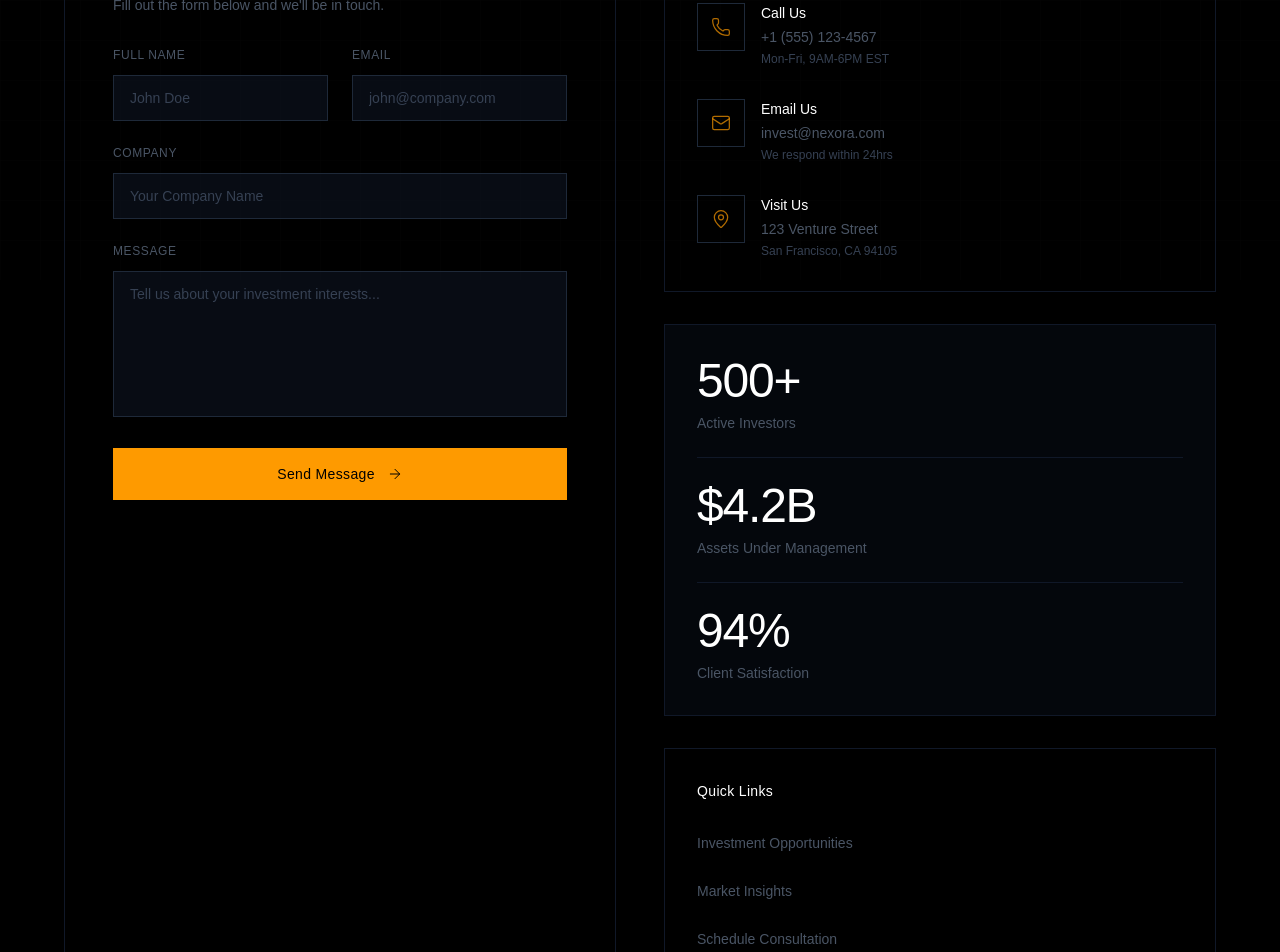
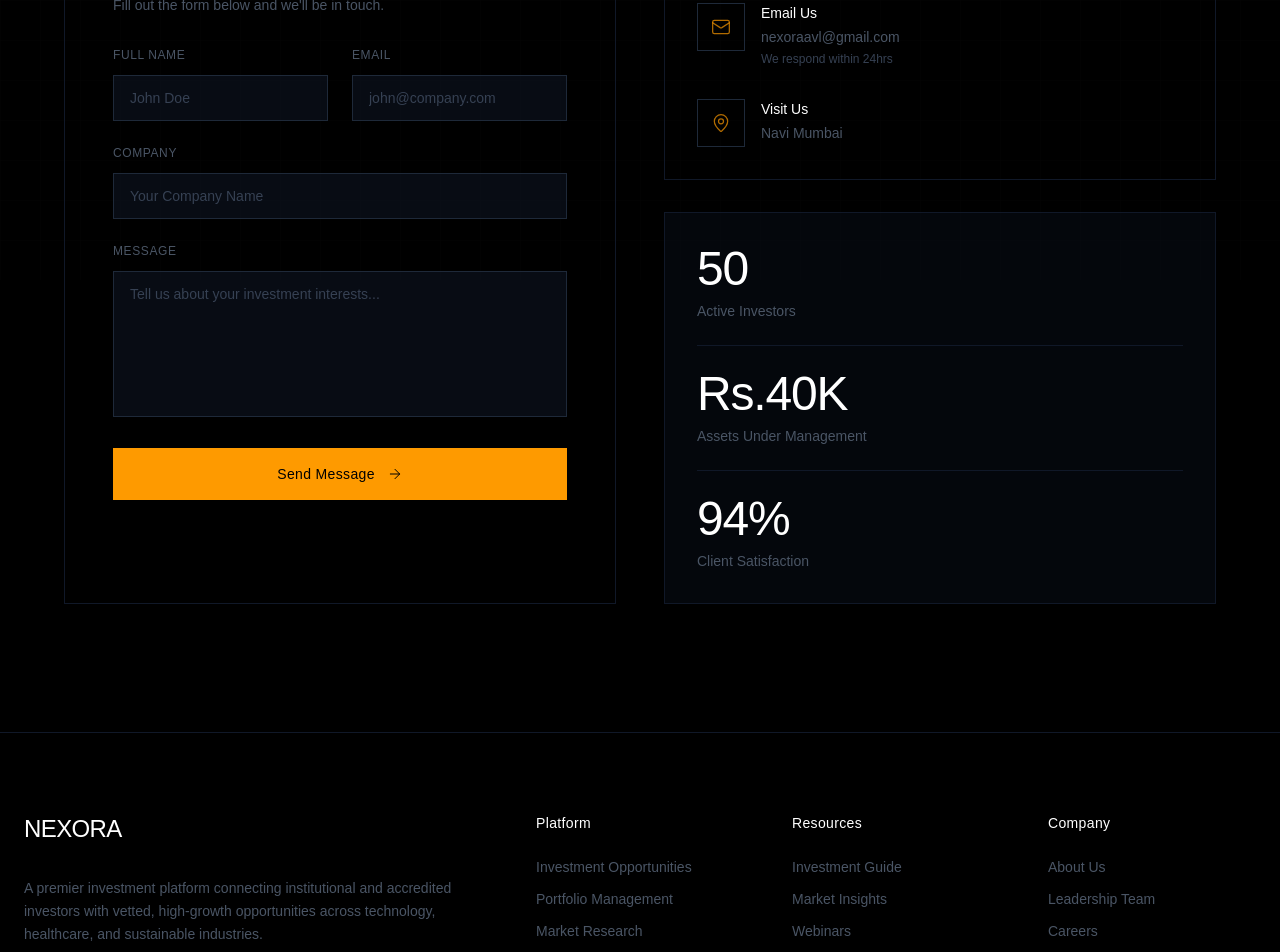
Before and after one commit to Luckywagh63/Nexora, a Next.js app: page /contact in a window 1280 px wide. Shown: the part 520-1472 px from the top of the page. Built offline with nearby package versions, Linux system fonts and the light colour scheme; no server answers.

Commit message:
Update page.jsx

```diff
--- a/app/contact/page.jsx
+++ b/app/contact/page.jsx
@@ -133,16 +133,7 @@ export default function ContactForm() {
                 <h3 className="text-2xl font-light text-white mb-8 tracking-tight">Contact Information</h3>
 
                 <div className="space-y-8">
-                  <div className="flex items-start gap-4">
-                    <div className="w-12 h-12 border border-gray-800 flex items-center justify-center flex-shrink-0">
-                      <Phone className="w-5 h-5 text-amber-500/70 stroke-[1.5]" />
-                    </div>
-                    <div>
-                      <div className="font-light text-white mb-1 text-sm">Call Us</div>
-                      <div className="text-gray-600 font-light text-sm">+1 (555) 123-4567</div>
-                      <div className="text-xs text-gray-700 font-light mt-1">Mon-Fri, 9AM-6PM EST</div>
-                    </div>
-                  </div>
+
 
                   <div className="flex items-start gap-4">
                     <div className="w-12 h-12 border border-gray-800 flex items-center justify-center flex-shrink-0">
@@ -150,7 +141,7 @@ export default function ContactForm() {
                     </div>
                     <div>
                       <div className="font-light text-white mb-1 text-sm">Email Us</div>
-                      <div className="text-gray-600 font-light text-sm">invest@nexora.com</div>
+                      <div className="text-gray-600 font-light text-sm">nexoraavl@gmail.com</div>
                       <div className="text-xs text-gray-700 font-light mt-1">We respond within 24hrs</div>
                     </div>
                   </div>
@@ -161,8 +152,8 @@ export default function ContactForm() {
                     </div>
                     <div>
                       <div className="font-light text-white mb-1 text-sm">Visit Us</div>
-                      <div className="text-gray-600 font-light text-sm">123 Venture Street</div>
-                      <div className="text-xs text-gray-700 font-light mt-1">San Francisco, CA 94105</div>
+                      <div className="text-gray-600 font-light text-sm">Navi Mumbai</div>
+
                     </div>
                   </div>
                 </div>
@@ -172,11 +163,11 @@ export default function ContactForm() {
               <div className="border border-gray-900 p-8 bg-gray-900/30">
                 <div className="space-y-6">
                   <div className="pb-6 border-b border-gray-900">
-                    <div className="text-5xl font-light text-white mb-2 tracking-tight">500+</div>
+                    <div className="text-5xl font-light text-white mb-2 tracking-tight">50</div>
                     <div className="text-gray-600 font-light text-sm">Active Investors</div>
                   </div>
                   <div className="pb-6 border-b border-gray-900">
-                    <div className="text-5xl font-light text-white mb-2 tracking-tight">$4.2B</div>
+                    <div className="text-5xl font-light text-white mb-2 tracking-tight">Rs.40K</div>
                     <div className="text-gray-600 font-light text-sm">Assets Under Management</div>
                   </div>
                   <div>
@@ -186,27 +177,6 @@ export default function ContactForm() {
                 </div>
               </div>
 
-              {/* Quick Links */}
-              <div className="border border-gray-900 p-8">
-                <h4 className="text-white font-light mb-6 text-sm tracking-wide">Quick Links</h4>
-                <div className="space-y-3">
-                  {[
-                    { label: 'Investment Opportunities', href: '#opportunities' },
-                    { label: 'Market Insights', href: '#insights' },
-                    { label: 'Schedule Consultation', href: '#consultation' },
-                    { label: 'Download Investment Guide', href: '#guide' }
-                  ].map((link, i) => (
-                    <a
-                      key={i}
-                      href={link.href}
-                      className="group flex items-center justify-between py-2 text-gray-600 hover:text-white transition-colors"
-                    >
-                      <span className="font-light text-sm">{link.label}</span>
-                      <ArrowRight className="w-4 h-4 opacity-0 -translate-x-2 group-hover:opacity-100 group-hover:translate-x-0 transition-all stroke-[1.5]" />
-                    </a>
-                  ))}
-                </div>
-              </div>
             </div>
           </div>
         </div>
```
